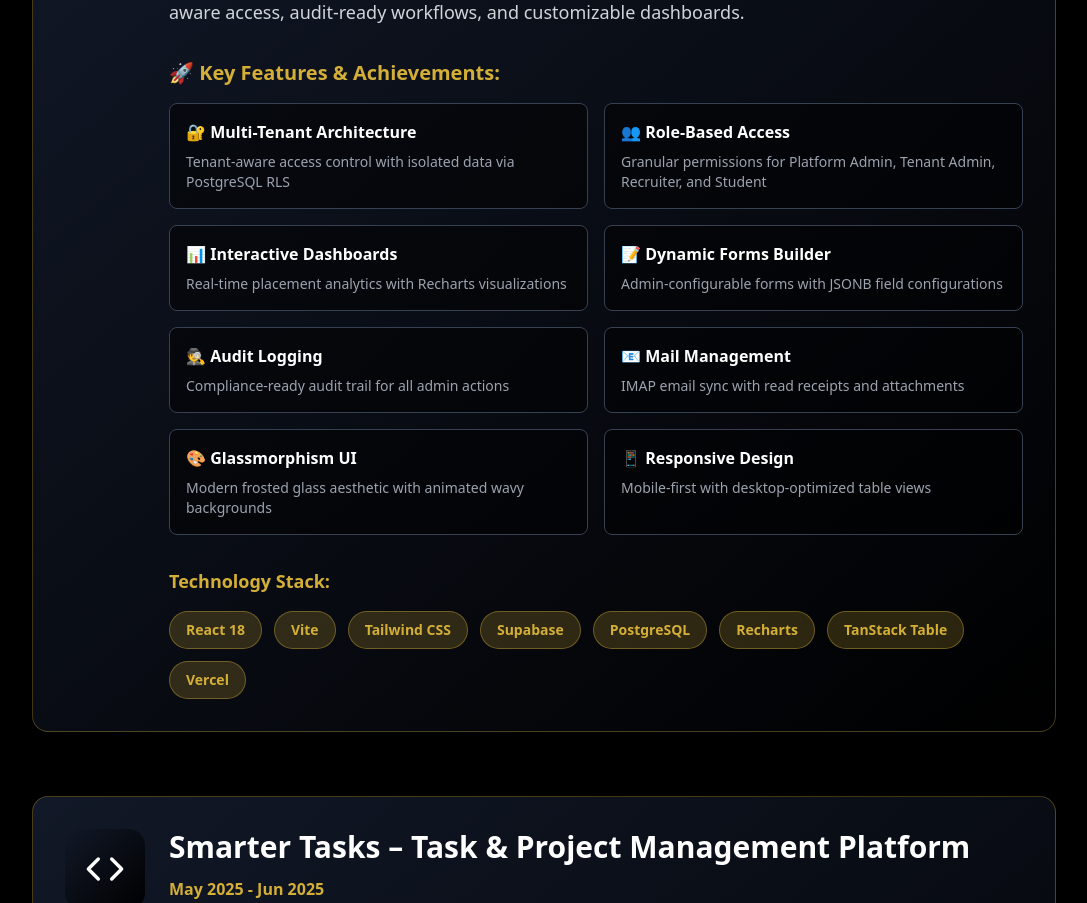
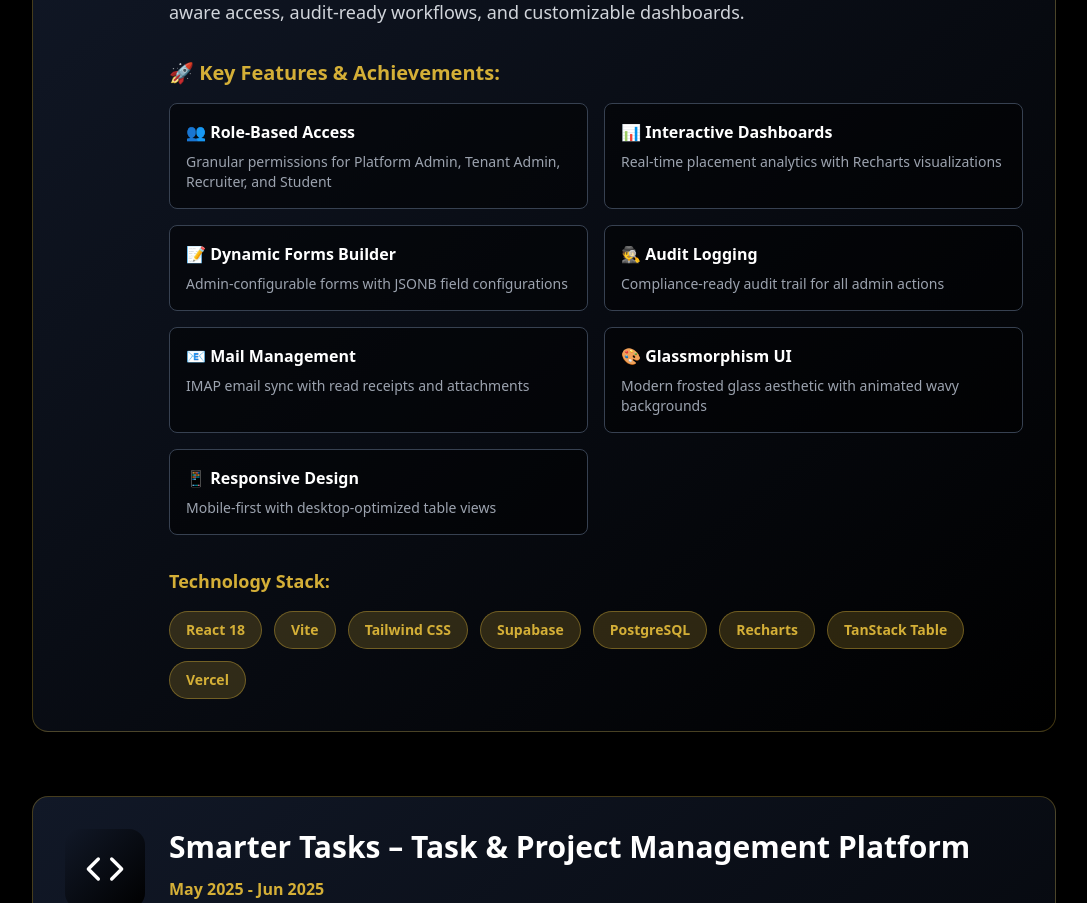
Before and after one commit to JVP555/Portfolio, a React (Vite) app: page / in a window 1280 px wide. Shown: the part 7720-8623 px from the top of the page, without its empty margins (96-1183 px from the left). Built offline with nearby package versions, Linux system fonts and the light colour scheme.

Commit message:
Remove sensitive multi-tenant detail from Freshire

```diff
--- a/src/App.tsx
+++ b/src/App.tsx
@@ -373,10 +373,7 @@ function App() {
       description:
         "A secure, multi-tenant placement portal connecting students, recruiters, and admins with tenant-aware access, audit-ready workflows, and customizable dashboards.",
       features: [
-        {
-          title: "🔐 Multi-Tenant Architecture",
-          detail: "Tenant-aware access control with isolated data via PostgreSQL RLS",
-        },
+
         {
           title: "👥 Role-Based Access",
           detail: "Granular permissions for Platform Admin, Tenant Admin, Recruiter, and Student",
```
